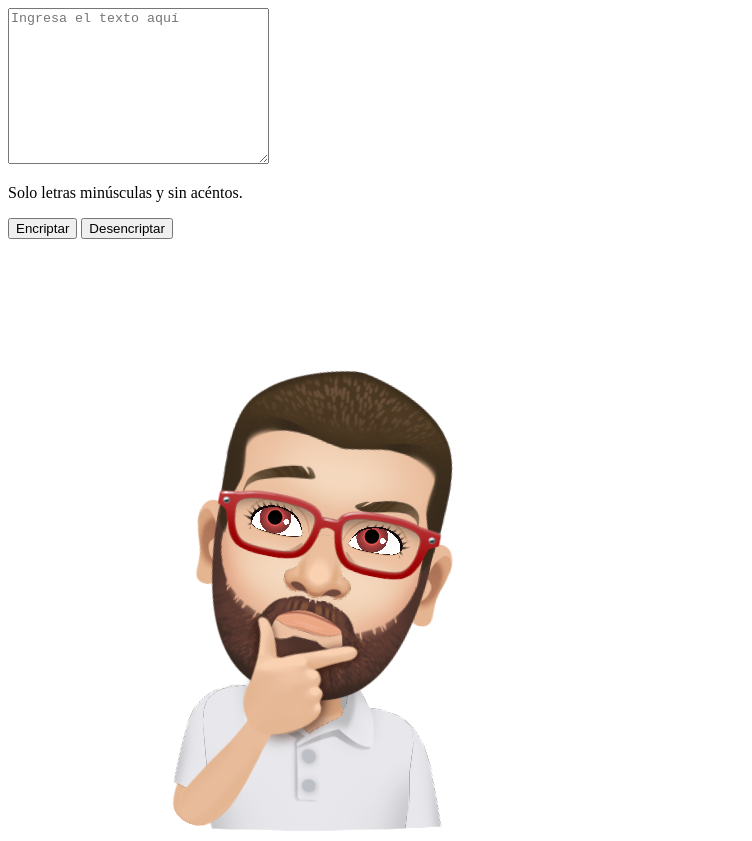
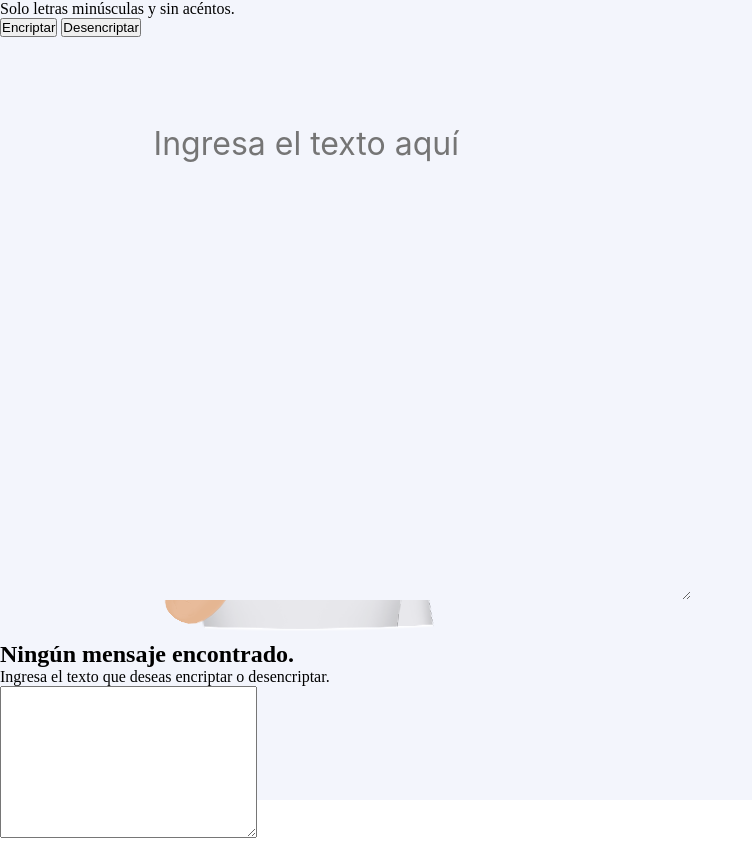
Before and after one commit to BossRFC-8624/Encriptador, a plain HTML site: page index.html in a window 1280 px wide. Shown: the top 841 px of the page, without its empty margins (0-752 px from the left). Drawn offline with Linux system fonts and the light colour scheme.

Commit message:
confirmado

```diff
--- a/index.html
+++ b/index.html
@@ -4,7 +4,7 @@
     <meta charset="UTF-8">
     <meta name="viewport" content="width=device-width, initial-scale=1.0">
     <title>Encriptador de Texto</title>
-    <link rel="stylysheet" href="styles.css" />
+    <link rel="stylesheet" href="styles.css" />
 </head>
 <body>
     <div class="container">
```
